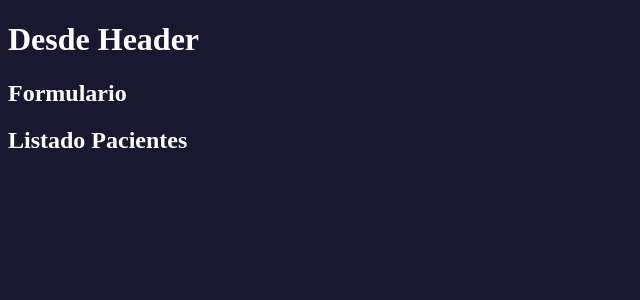
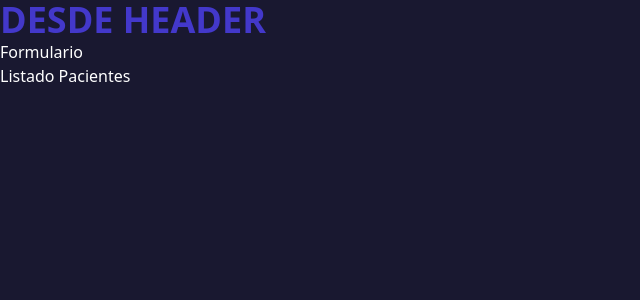
Before and after one commit to HugoBzn/vet-clinic, a React (Vite) app: page / in a window 1280 px wide. Shown: the top 300 px of the page, without its empty margins (0-640 px from the left). Built offline with nearby package versions, Linux system fonts and the light colour scheme.

Commit message:
Tailwind CSS

```diff
--- a/package.json
+++ b/package.json
@@ -16,6 +16,9 @@
     "@types/react": "^18.0.26",
     "@types/react-dom": "^18.0.9",
     "@vitejs/plugin-react": "^3.0.0",
+    "autoprefixer": "^10.4.13",
+    "postcss": "^8.4.21",
+    "tailwindcss": "^3.2.4",
     "vite": "^4.0.0"
   }
 }
--- /dev/null
+++ b/postcss.config.cjs
@@ -0,0 +1,6 @@
+module.exports = {
+  plugins: {
+    tailwindcss: {},
+    autoprefixer: {},
+  },
+}
--- a/src/components/Header.jsx
+++ b/src/components/Header.jsx
@@ -1,7 +1,9 @@
-function Header() {
+const Header = () => {
   return (
-    <h1>Desde Header</h1>
+    <header>
+      <h1 className="text-4xl font-bold uppercase text-indigo-700">Desde Header</h1>
+    </header>
   );
-}
+};
 
 export default Header;
--- a/src/index.css
+++ b/src/index.css
@@ -1,3 +1,7 @@
+@tailwind base;
+@tailwind components;
+@tailwind utilities;
+
 body {
     background-color: #191830;
     color: white;
--- /dev/null
+++ b/tailwind.config.cjs
@@ -0,0 +1,8 @@
+/** @type {import('tailwindcss').Config} */
+module.exports = {
+  content: ["./index.html", "./src/**/*.jsx"],
+  theme: {
+    extend: {},
+  },
+  plugins: [],
+};
```
Also changed, not shown: 1 other file (tests, documents, lock files or other folders).
